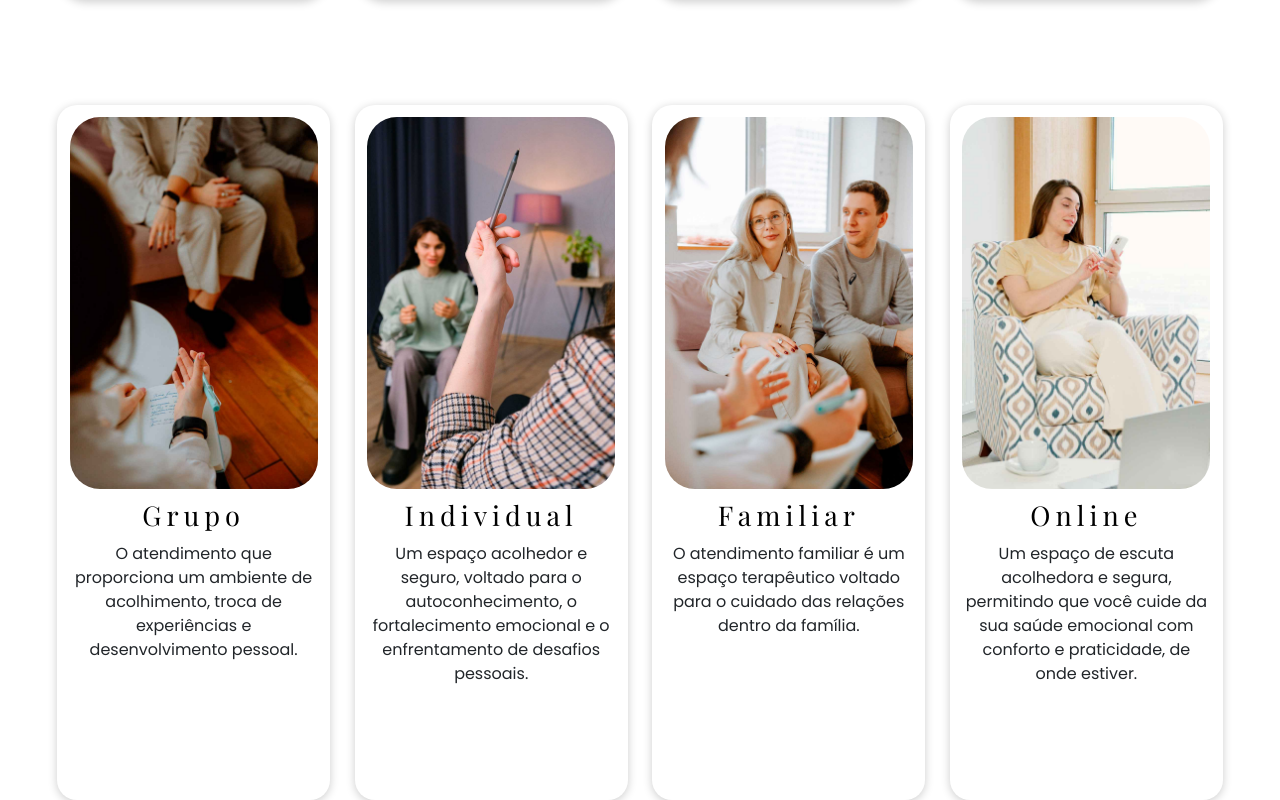
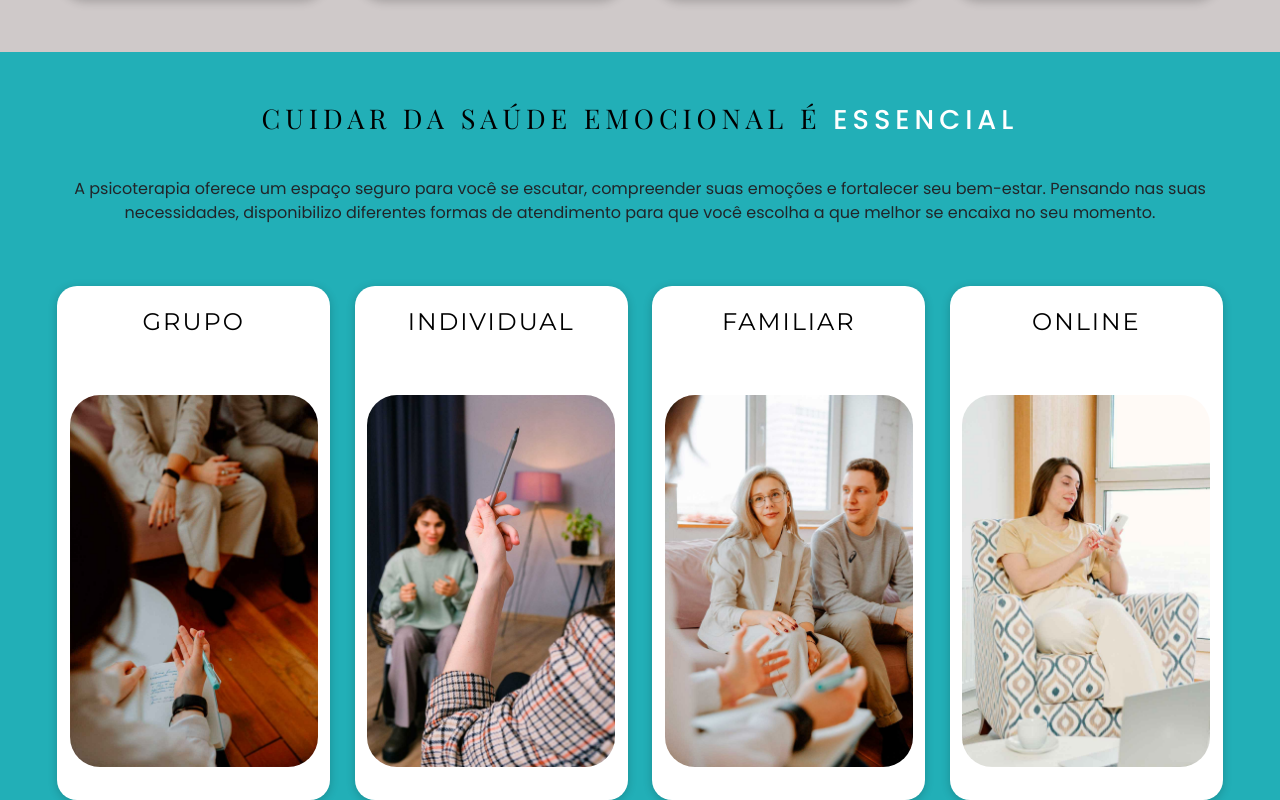
Before and after one commit to kellysouzaa/Psicologia2, a plain HTML site: page index.html in a window 1280 px wide. Shown: the part 1618-2418 px from the top of the page. Drawn offline with nearby package versions, Linux system fonts and the light colour scheme.

Commit message:
Add files via upload

```diff
--- a/index.html
+++ b/index.html
@@ -38,7 +38,7 @@ html{
 
 .WRAPPER{
 width:100%;
-background:#ffffff;
+background:#cfc9c9;
 
 
 }
@@ -138,9 +138,13 @@ section{
   gap:0px;
 
 }
-.essencia{
+.essencia{ /*parte do texto que está sobre o banner*/
   font-family: 'Montserrat', 'Playfair Display', serif;
 
+
+}
+.texto{
+  color: rgb(255, 255, 255);
 }
 
 
@@ -181,7 +185,7 @@ h2{
   padding-bottom: 1%;
   text-align: center;
   color: #000000;
-  letter-spacing: 5px;
+  letter-spacing: 2px;
   padding-bottom: 50px;
 }
 p{
@@ -208,7 +212,7 @@ p{
   flex-wrap:wrap;
   justify-content:center;
   gap:0px;
-  background-color: #ffffff;
+  background-color: #22afb7;
 
 }
 
@@ -256,7 +260,7 @@ form{
   width:50%;
   min-width:280px;
   margin:auto;
-  background-color: rgb(231, 236, 238);
+  background-color: rgb(232, 237, 239);
   padding:80px;
   border-radius:20px;
   font-family: 'Poppins', sans-serif;
@@ -322,7 +326,7 @@ input, textarea{
   transform: scale(1.1); /* Aumenta 20% */
    background-color: rgb(255, 255, 255);
    border-style:groove;
-  border-color:#e6af09;
+   border-color:#fba403;
 }
 
 
@@ -458,7 +462,7 @@ input, textarea{
   border:none;
   border-bottom:2px solid #888;
   border-radius:8px;
-  background-color: rgb(235, 239, 239);
+  background-color: rgb(255, 255, 255);
   color: #7c7c7c;
 
 }
@@ -642,42 +646,48 @@ input, textarea{
 
  <section id="ATENDIMENTO">
 
+  <h1>CUIDAR DA SAÚDE EMOCIONAL É <span class="texto">ESSENCIAL</span></h1>
+<p>
+  A psicoterapia oferece um espaço seguro para você se escutar, compreender suas emoções e fortalecer seu bem-estar.
+Pensando nas suas necessidades, disponibilizo diferentes formas de atendimento para que você escolha a que melhor se encaixa no seu momento.
+</p>
+
       <div class="boxcardatendimento">
+         <h2>GRUPO</h2>
         <img src="IMAGENS/emgrupo.jpg" class="tamanhoimgatendimento" alt="">
-        <h1>Grupo</h1>
-        <p>
-          O atendimento que proporciona um ambiente de acolhimento, troca de experiências e desenvolvimento pessoal. </p>
+
+
 
       </div>
 
 
 
          <div class="boxcardatendimento">
+           <h2>INDIVIDUAL</h2>
        <img src="IMAGENS/INDIVIDUAL.jpg" class="tamanhoimgatendimento" alt="">
-         <h1>Individual</h1>
-        <p> Um espaço acolhedor e seguro, voltado para o autoconhecimento, o fortalecimento emocional e o enfrentamento de desafios pessoais. </p>
+
+
 
 
       </div>
 
            <div class="boxcardatendimento">
+             <h2>FAMILIAR</h2>
              <img src="IMAGENS/FAMILIAR.jpg"class="tamanhoimgatendimento" alt="">
 
-         <h1> Familiar</h1>
 
-        <p>
-          O atendimento familiar é um espaço terapêutico voltado para o cuidado das relações dentro da família.
-        </p>
+
+
 
 
       </div>
 
            <div class="boxcardatendimento ">
+               <h2> ONLINE</h2>
              <img src="IMAGENS/ONLINE.jpg" class="tamanhoimgatendimento" alt="">
 
-         <h1>  Online</h1>
-        <p> Um espaço de escuta acolhedora e segura, permitindo que você cuide da sua saúde emocional com conforto e praticidade, de onde estiver.
-</p>
+
+
 
 
       </div>
```
